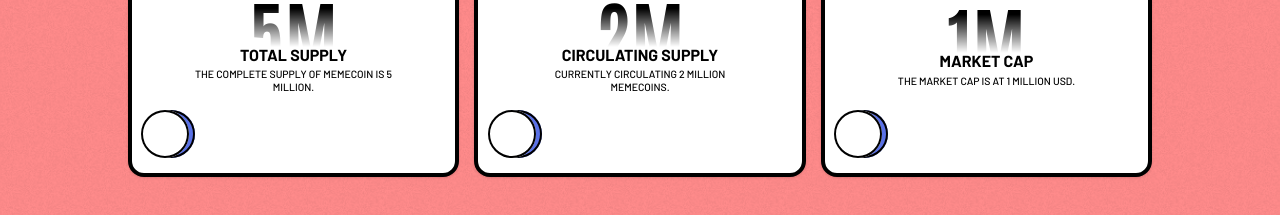
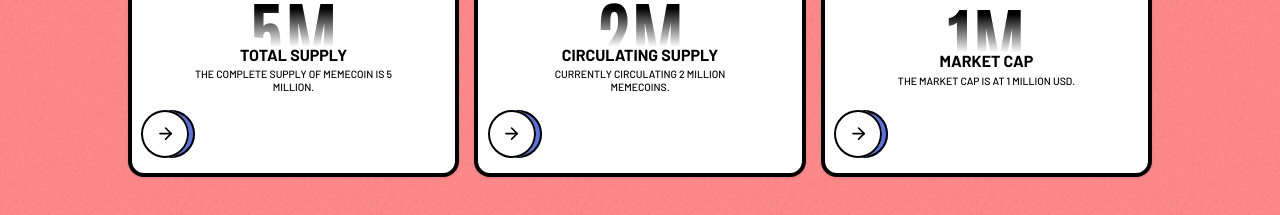
Before and after one commit to vitaleymulikacatchup/91fe3c92-ccab-4326-b43a-5c1efe7a8ac4, a Next.js app: page / in a window 1280 px wide. Shown: the part 2460-2675 px from the top of the page. Built offline with nearby package versions, Linux system fonts and the light colour scheme.

Commit message:
Update project files

```diff
--- a/src/app/page.tsx
+++ b/src/app/page.tsx
@@ -7,6 +7,7 @@ import HowToBuy3D from '@/components/sections/layouts/howtobuy/3DHTB';
 import BigNumberTokenomics from '@/components/sections/layouts/tokenomics/BigNumberTokenomics';
 import BentoFAQ from '@/components/sections/layouts/faq/BentoFAQ';
 import FooterLogo from '@/components/footer/FooterLogo';
+import { ArrowRight } from 'lucide-react';
 
 export default function Home() {
     return (
@@ -58,9 +59,9 @@ export default function Home() {
                     title="Tokenomics"
                     description="Understanding the value behind MemeCoin"
                     kpiItems={[
-            { value: '5M', description: 'Total Supply', longDescription: 'The complete supply of MemeCoin is 5 million.', icon: 'LucideIcon' },
-            { value: '2M', description: 'Circulating Supply', longDescription: 'Currently circulating 2 million MemeCoins.', icon: 'LucideIcon' },
-            { value: '1M', description: 'Market Cap', longDescription: 'The market cap is at 1 million USD.', icon: 'LucideIcon' }
+                        { value: '5M', description: 'Total Supply', longDescription: 'The complete supply of MemeCoin is 5 million.', icon: ArrowRight },
+                        { value: '2M', description: 'Circulating Supply', longDescription: 'Currently circulating 2 million MemeCoins.', icon: ArrowRight },
+                        { value: '1M', description: 'Market Cap', longDescription: 'The market cap is at 1 million USD.', icon: ArrowRight }
                     ]}
                 />
             </div>
```
Also changed, not shown: src/app/layout.tsx (indentation only). Lines whose indentation alone changed are shown as unchanged.
